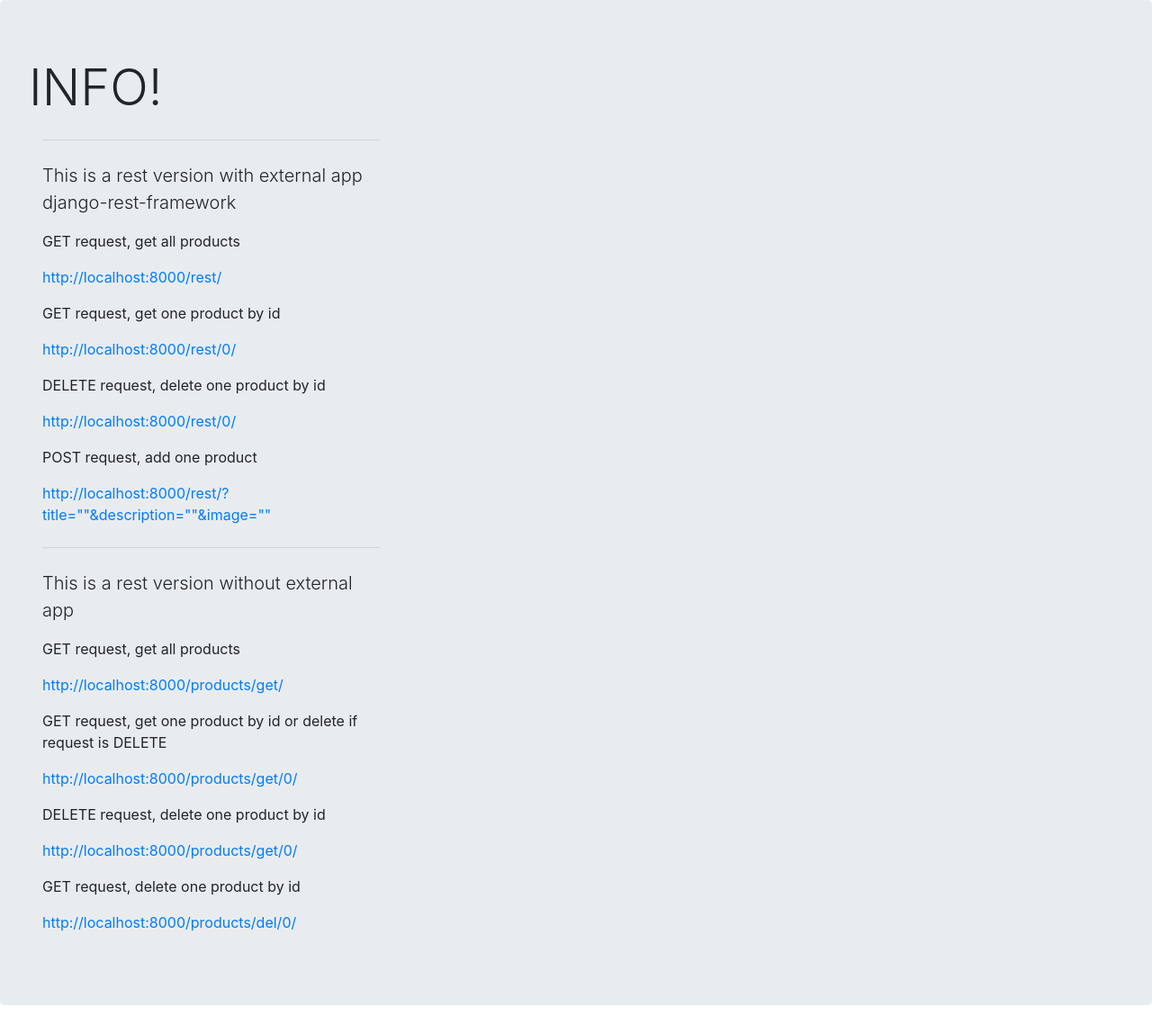
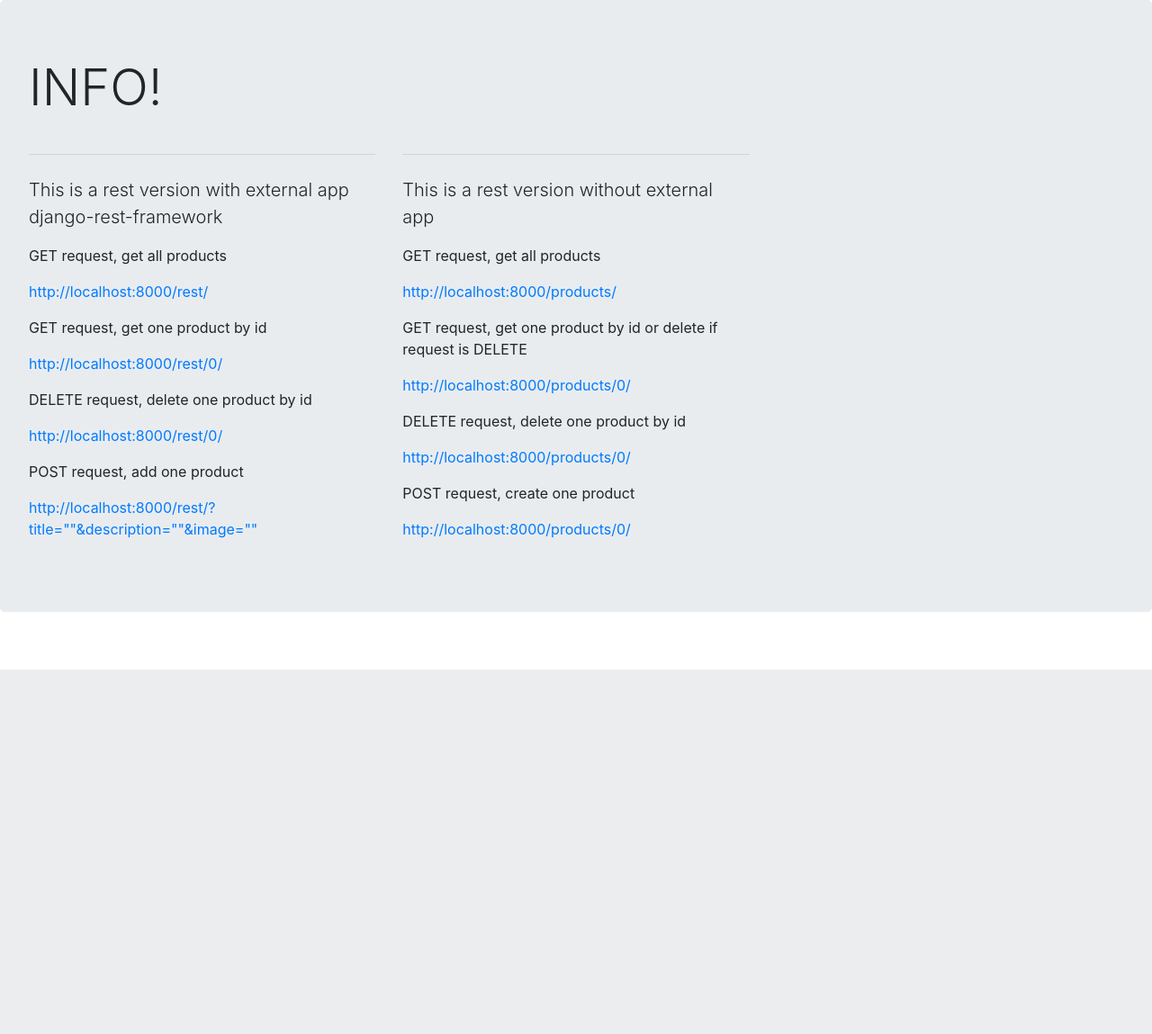
Before and after one commit to walterleonardo/rest_django, a Django app: page / in a window 1280 px wide. Shown: the part 56-1205 px from the top of the page at 90% size. After the commit the page ends 800 px from the top, so only its background shows below. Run offline with Django 3.2, Linux system fonts and the light colour scheme; some libraries are stand-ins or nearby versions.

Commit message:
include fix post and delete.

```diff
--- a/apirest/templates/apirest/home.html
+++ b/apirest/templates/apirest/home.html
@@ -4,6 +4,7 @@
 <div class="jumbotron">
   <h1 class="display-4">INFO!</h1>
   <p class="lead"></p>
+  <div class="row">
   <div class="col-4">
     <hr class="my-4">
     <p class="lead"> This is a rest version with external app django-rest-framework</p>
@@ -15,10 +16,11 @@
     <div class="col-4">
     <hr class="my-4">
     <p class="lead"> This is a rest version without external app</p>
-    <p>GET request, get all products</p><a href="http://localhost:8000/products/get/"><p>http://localhost:8000/products/get/</p></a>
-    <p>GET request, get one product by id or delete if request is DELETE</p> <a href="http://localhost:8000/products/get/0/"><p>http://localhost:8000/products/get/0/</p></a>
-    <p>DELETE request, delete one product by id</p> <a href="http://localhost:8000/products/get/0/"><p>http://localhost:8000/products/get/0/</p></a>
-    <p>GET request, delete one product by id</p> <a href="http://localhost:8000/products/del/0/"><p>http://localhost:8000/products/del/0/</p></a>
+    <p>GET request, get all products</p><a href="http://localhost:8000/products/"><p>http://localhost:8000/products/</p></a>
+    <p>GET request, get one product by id or delete if request is DELETE</p> <a href="http://localhost:8000/products/0/"><p>http://localhost:8000/products/0/</p></a>
+    <p>DELETE request, delete one product by id</p> <a href="http://localhost:8000/products/0/"><p>http://localhost:8000/products/0/</p></a>
+    <p>POST request, create one product</p> <a href="http://localhost:8000/products/title/description/image"><p>http://localhost:8000/products/0/</p></a>
   </div>
 </div>
+</div>
 {% endblock content %}
--- a/apirest/urls.py
+++ b/apirest/urls.py
@@ -7,7 +7,7 @@
     path('', views.home, name='upload'),
     path('upload/', views.upload_file_view, name='upload'),
     path('show_products/', views.products, name='product'),
-    path('products/', views.get_products, name='get_products'),
-    path('products/<int:id>/', views.get_product, name='get_del_product'),
+    path('products/', views.get_product, name='get_products'),
+    path('products/<int:id>/', views.get_product, name='product'),
     path('products/<str:title>/<str:description>/<str:image>/', views.get_product, name='post_product'),
 ]
--- a/apirest/views.py
+++ b/apirest/views.py
@@ -7,8 +7,11 @@
 from products.models import Product
 from django.core import serializers
 import csv
-import json
 import requests
+from django.http import Http404
+from django.views.decorators.csrf import csrf_exempt
+
+
 
 def is_url_image(image_url):
 	image_formats = ("image/png", "image/jpeg", "image/jpg")
@@ -17,7 +20,7 @@
 		return True
 	return False
 
-def upload_file_view(request):
+def upload_file_view(request, *args, **kwargs):
     #get file and create object
     form = CsvModelForm(request.POST or None, request.FILES or None)
     if form.is_valid():
@@ -50,14 +53,14 @@
             return HttpResponseRedirect('/')
     return render(request, 'apirest/upload.html',  {'form':form})
 
-def products(request):
+def products(request, *args, **kwargs):
     products = Product.objects.all().order_by('-id')
     return render(request, 'apirest/show_products.html',  {'products':products})
 
 def home(request):
     return render(request, 'apirest/home.html',  {})
 
-def get_products(request):
+def get_products(request, *args, **kwargs):
     products = Product.objects.all()
     if request.method == 'GET':
         return HttpResponse(
@@ -66,48 +69,44 @@
         )
     return render(request, 'apirest/home.html',  {})
 
-
-def get_product(request, id=None, title=None, description=None, image=None):
+@csrf_exempt
+def get_product(request, *args, **kwargs):
     product = {}
-    if id != 0:
+    id = request.GET.get('id',None)
+    title = request.POST.get('title',None)
+    description = request.POST.get('description',None)
+    image = request.POST.get('image',None)
+    if request.method == 'GET' and id and isinstance(id, int):
         product = Product.objects.filter(pk=id)
-
+        if not product:
+            raise Http404("No Product matches the given query.")
+        return HttpResponse(
+        serializers.serialize("json", product),
+        content_type="application/json"
+        )
     if request.method == 'GET':
-        print("metod GET")
-
+        product = Product.objects.all()
+        if not product:
+            raise Http404("No Products matches the given query.")
         return HttpResponse(
         serializers.serialize("json", product),
         content_type="application/json"
         )
     if request.method == 'DELETE':
-        print("metod DELETE")
-        if id != 0:
+        if id:
             Product.objects.filter(pk=id).delete()
+            raise Http404("Product deleted")
+        raise Http404("Required field: id")
+
     if request.method == 'POST':
-        print("metod POST")
         if not id and title and description and image:
-            Product.objects.create(
+            product = Product.objects.create(
                             title = title,
                             description = description,
                             image = image,
                         )
-    if request.method == 'PATCH':
-        print("metod PATCH")
-        if id and title and description and image:
-            Product.objects.create(
-                            title = title,
-                            description = description,
-                            image = image,
-                        )
-            product, created = Product.objects.get_or_create(pk=id)
-            if created:
-                product.title = title
-                product.description = description
-                product.image = image
+            raise Http404("Product created")
+        else:
+            raise Http404("Required fields: ?title=' '& description=' '& image=' '")
+
     return render(request, 'apirest/home.html',  {})
-
-
-def del_product(request, id=0):
-    if id != 0:
-        Product.objects.filter(pk=id).delete()
-    return render(request, 'apirest/home.html',  {})
--- a/products/urls.py
+++ b/products/urls.py
@@ -6,6 +6,6 @@
 from . import views
 
 urlpatterns = [
-    path('', views.Products, name='Products'),
-    path('<int:id>/', views.Products, name='Product'),
+    path('', views.Products, name='Rest'),
+    # path('<int:id>/', views.Products, name='Product'),
 ]
--- a/products/views.py
+++ b/products/views.py
@@ -8,9 +8,9 @@
 from .serializers import ProductSerializer
 
 @api_view(['GET', 'POST', 'DELETE'])
-def Products(request, id=0):
-
-    if request.method == 'GET' and id != 0 and isinstance(id, int):
+def Products(request, *args, **kwargs):
+    id = request.GET.get('id',None)
+    if request.method == 'GET' and id and isinstance(id, int):
         snippets = Product.objects.filter(pk=id)
         serializer = ProductSerializer(snippets, many=True)
         return Response(serializer.data)
```
Also changed, not shown: db.sqlite3.
